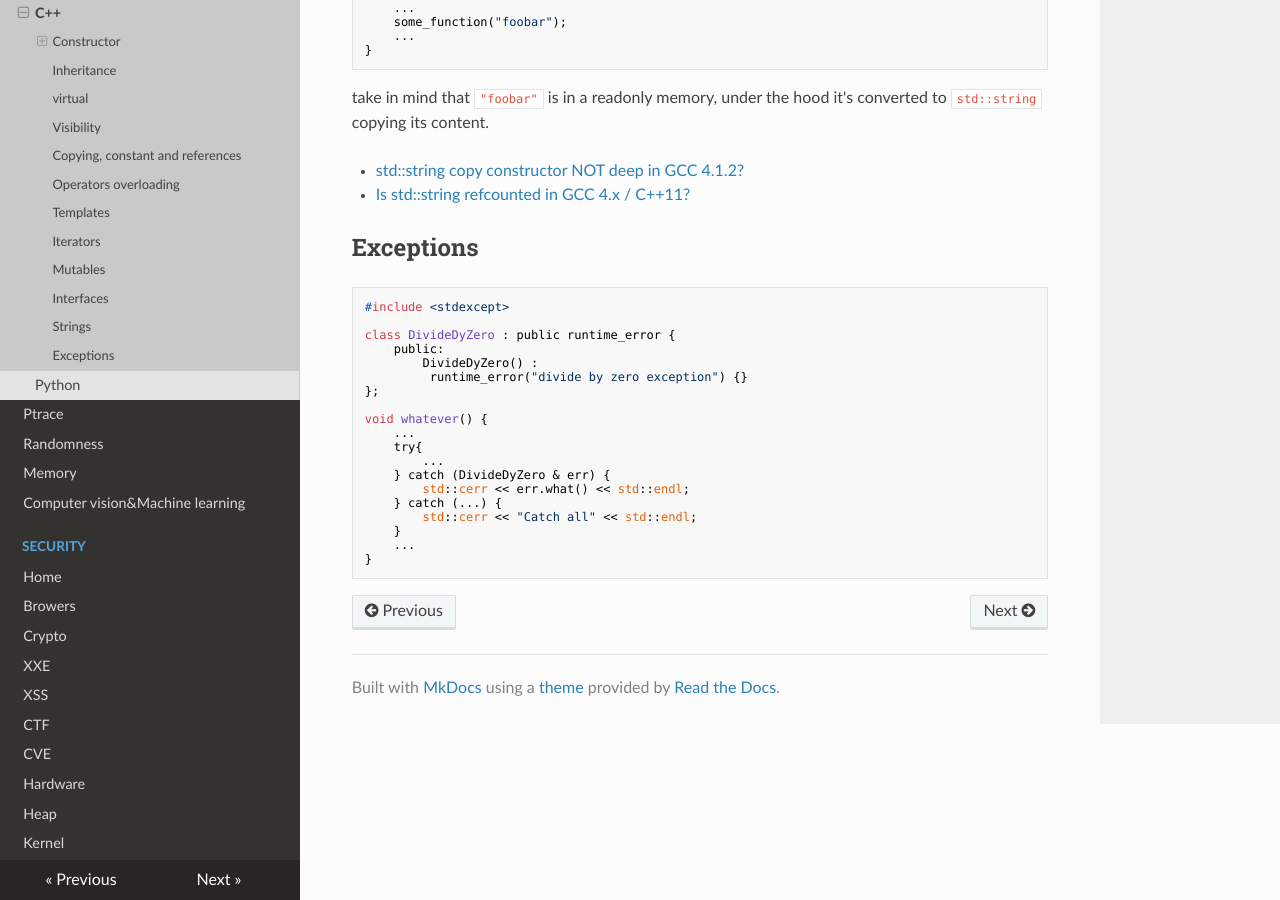
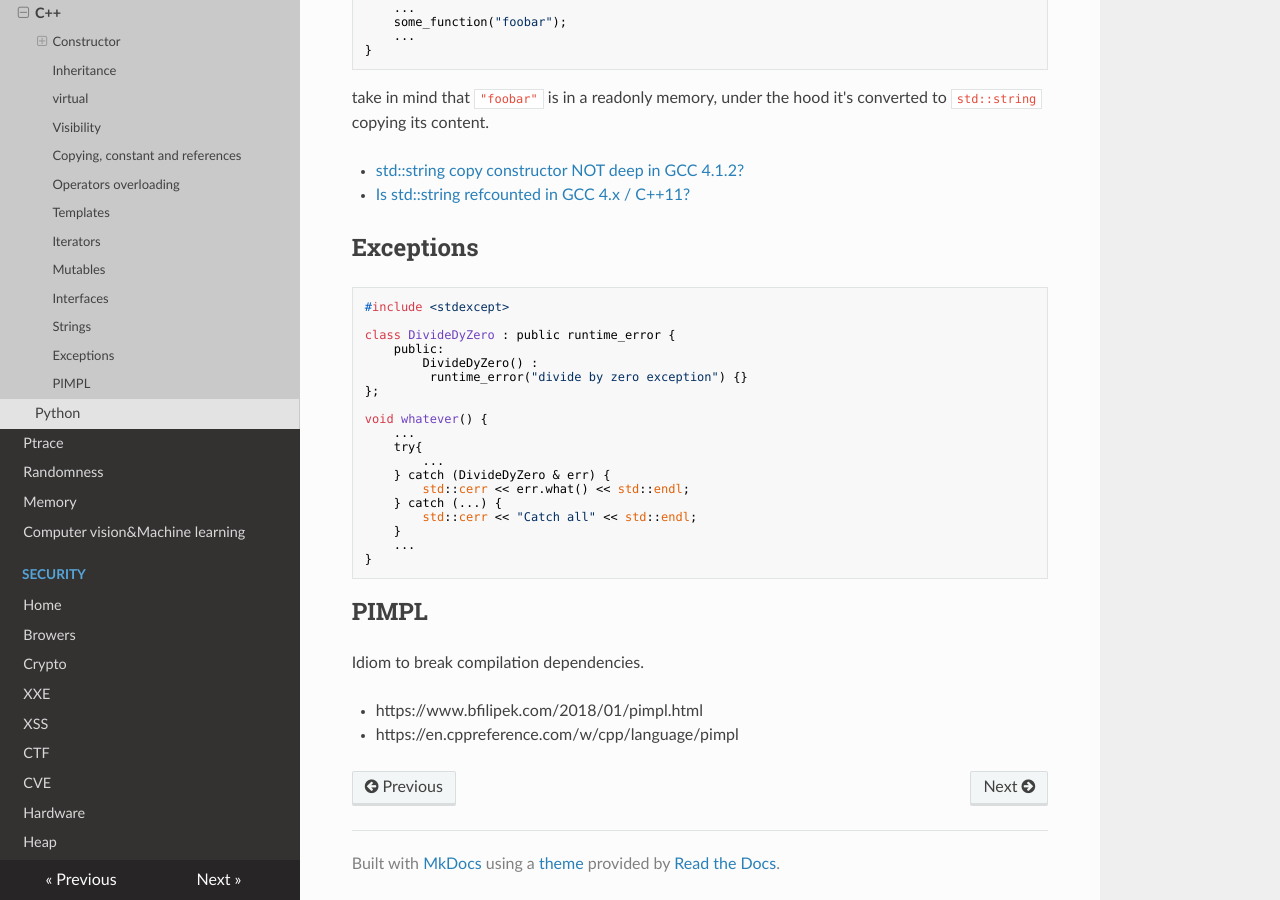
Before and after one commit to gipi/low-level, an MkDocs documentation site: the page built from docs/languages/cpp.md, in a window 1280 px wide and 900 px high, scrolled down 2738 px. Built offline with MkDocs 1.6.1, drawn with Linux system fonts in a browser that asks for light colours; nearby versions of some CDN libraries; old or Windows-style settings are respelled for this version of MkDocs.

Commit message:
Add notes.

````diff
--- a/docs/languages/cpp.md
+++ b/docs/languages/cpp.md
@@ -125,6 +125,7 @@
 
  - [std::string copy constructor NOT deep in GCC 4.1.2?](https://stackoverflow.com/questions/16604925/stdstring-copy-constructor-not-deep-in-gcc-4-1-2)
  - [Is std::string refcounted in GCC 4.x / C++11?](https://stackoverflow.com/questions/12520192/is-stdstring-refcounted-in-gcc-4-x-c11)
+
 ## Exceptions
 
 ```c++
@@ -148,3 +149,10 @@
     ...
 }
 ```
+
+## PIMPL
+
+Idiom to break compilation dependencies.
+
+ - https://www.bfilipek.com/2018/01/pimpl.html
+ - https://en.cppreference.com/w/cpp/language/pimpl
````
Also changed, not shown: docs/formats.md (+2 -0 lines), docs/reversing/ghidra.md (+1 -0 lines), docs/security/ctf.md (+11 -5 lines), docs/security/heap.md (+1 -0 lines), docs/security/kernel.md (+5 -4 lines).
